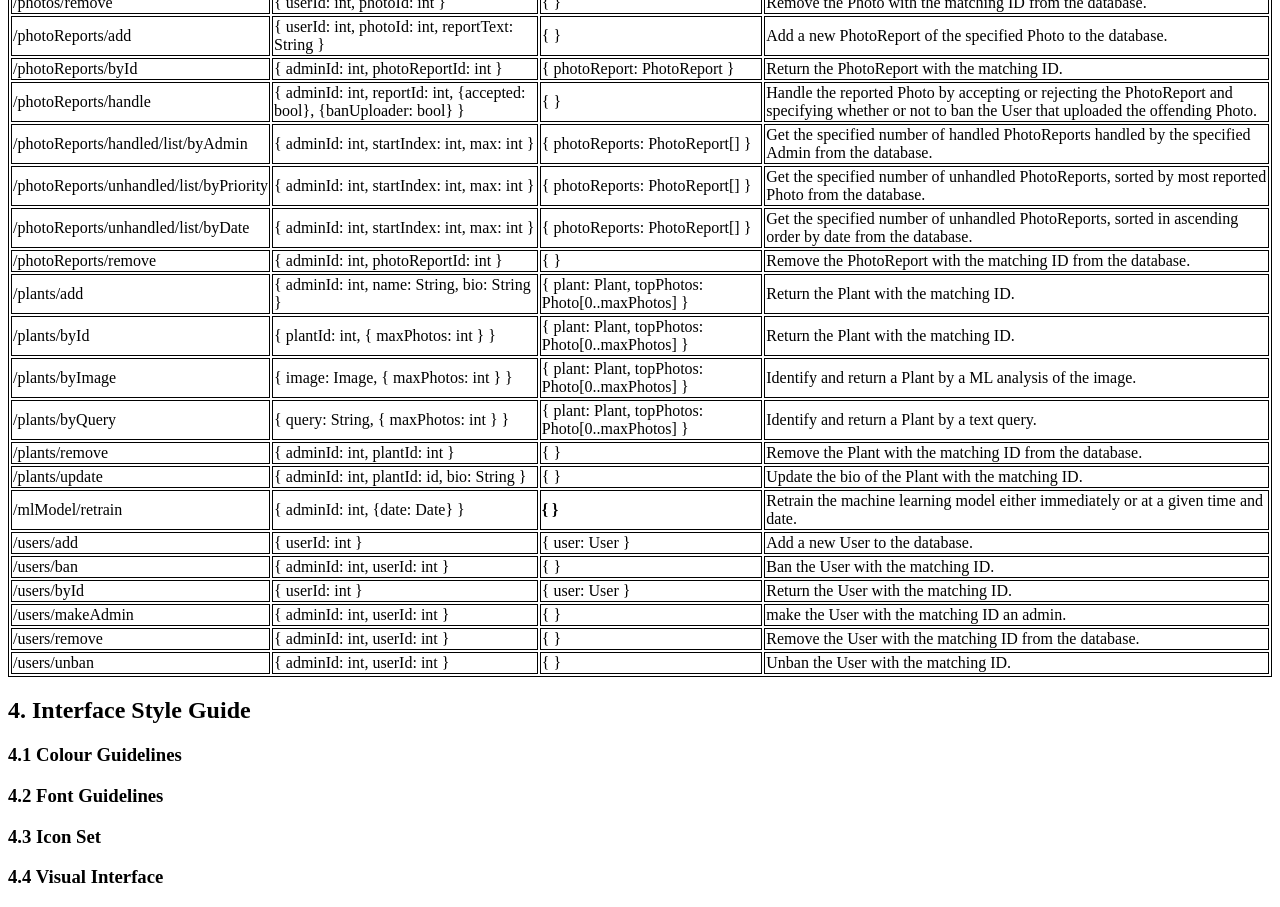
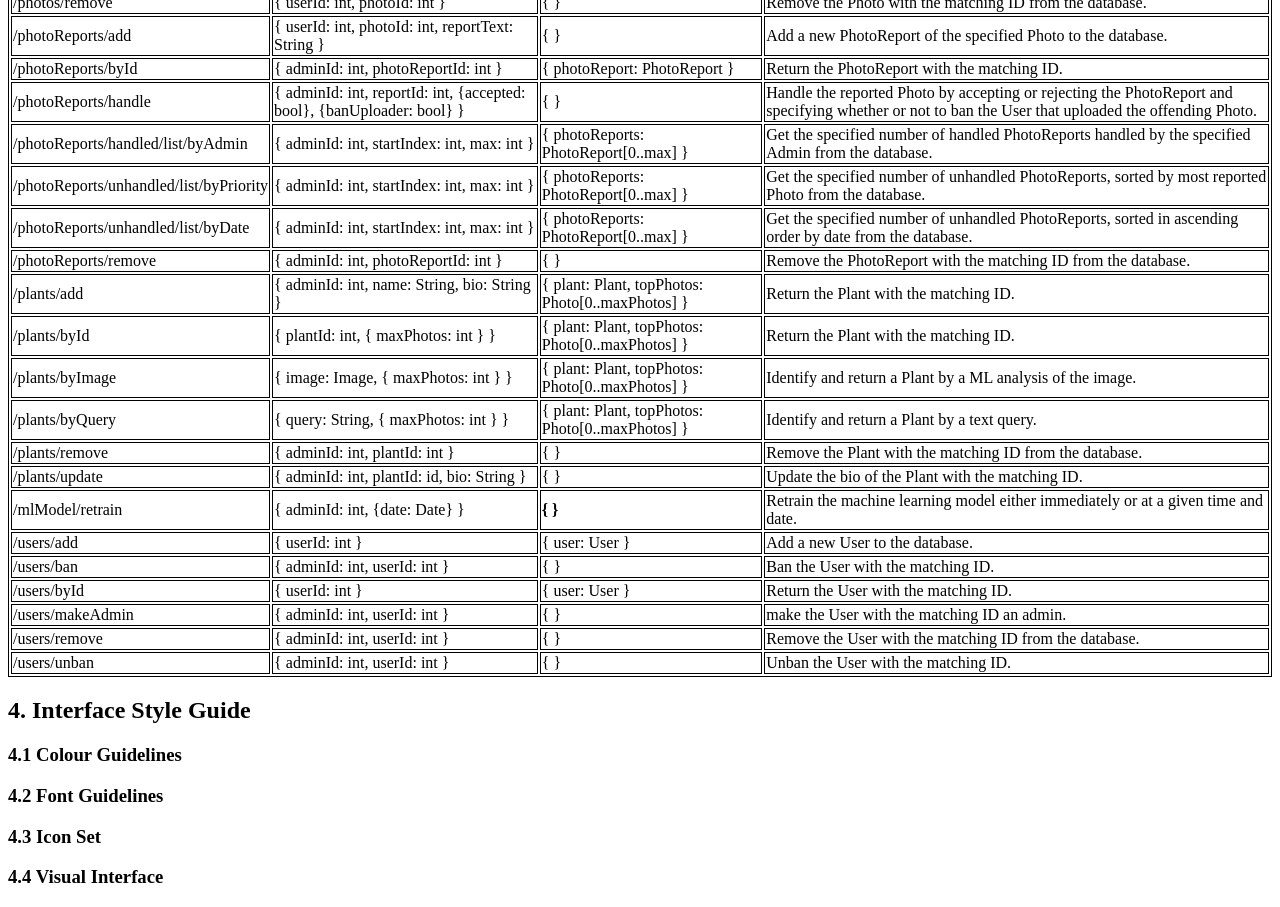
Before and after one commit to AaronE314/CP317-Project-Green-Thumb, a plain HTML site: page docs/design.html in a window 1280 px wide. Shown: the part 2820-3727 px from the top of the page. Drawn offline with Linux system fonts and the light colour scheme.

Commit message:
Fixed typo in Endpoints /photoReports.

```diff
--- a/docs/design.html
+++ b/docs/design.html
@@ -230,20 +230,20 @@
             <tr>
                 <td>/photoReports/handled/list/byAdmin</td>
                 <td>{ adminId: int, startIndex: int, max: int }</td>
-                <td>{ photoReports: PhotoReport[] }</td>
+                <td>{ photoReports: PhotoReport[0..max] }</td>
                 <td>Get the specified number of handled PhotoReports handled by the specified Admin from the database.</td>
             </tr>
             <tr>
                 <td>/photoReports/unhandled/list/byPriority</td>
                 <td>{ adminId: int, startIndex: int, max: int }</td>
-                <td>{ photoReports: PhotoReport[] }</td>
+                <td>{ photoReports: PhotoReport[0..max] }</td>
                 <td>Get the specified number of unhandled PhotoReports, sorted by most reported Photo from the
                     database.</td>
             </tr>
             <tr>
                 <td>/photoReports/unhandled/list/byDate</td>
                 <td>{ adminId: int, startIndex: int, max: int }</td>
-                <td>{ photoReports: PhotoReport[] }</td>
+                <td>{ photoReports: PhotoReport[0..max] }</td>
                 <td>Get the specified number of unhandled PhotoReports, sorted in ascending order by date from the
                     database.</td>
             </tr>
```
